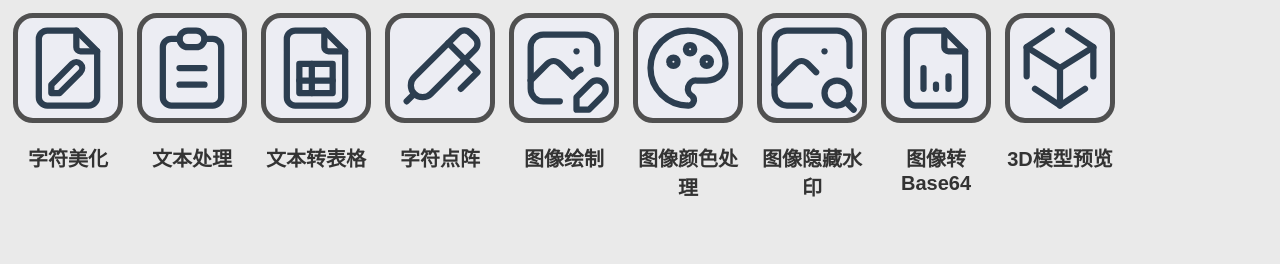
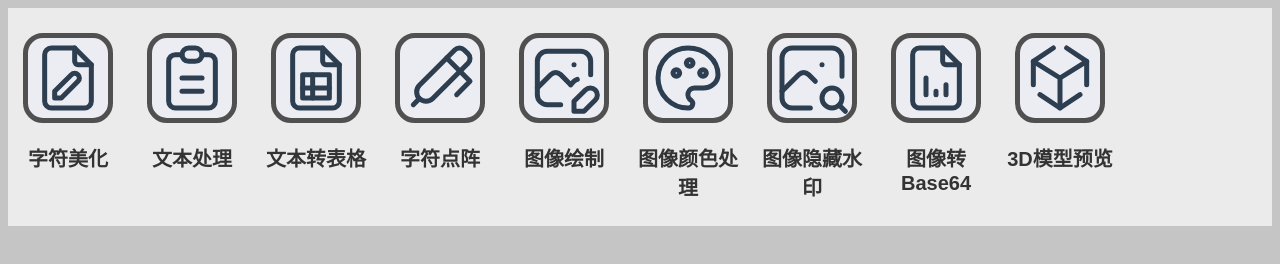
Before and after one commit to cvbnnnnnbvc/demo, a plain HTML site: page deal.html in a window 1280 px wide. Drawn offline with Linux system fonts and the light colour scheme.

Commit message:
Update deal.html

```diff
--- a/deal.html
+++ b/deal.html
@@ -6,7 +6,11 @@
     <title>制作处理</title>
     <style>
         body {
-            background-color: rgb(234, 234, 234);
+            background-color: rgb(197, 197, 197);
+        }
+        .opp {
+            padding-top:20px;
+            background-color: rgb(235, 235, 235);
         }
         .box {
             padding: 5px;
@@ -18,8 +22,8 @@
         .square {
             margin-left: auto;
             margin-right: auto;
-            width: 100px;
-            height: 100px;
+            width: 80px;
+            height: 80px;
             background-color: rgb(236, 237, 243);
             border-radius: 20px;
             text-align: center;
@@ -38,9 +42,10 @@
     </style>
 </head>
 <body>
+<div class="opp">
 <div class="box">
     <div class="square" onclick="navigateTo('https://cvbnnnnnbvc.github.io/text/1.html')">
-        <svg xmlns="http://www.w3.org/2000/svg" class="icon icon-tabler icon-tabler-file-pencil" width="100" height="100" viewBox="0 0 24 24" stroke-width="1.5" stroke="#2c3e50" fill="none" stroke-linecap="round" stroke-linejoin="round">
+        <svg xmlns="http://www.w3.org/2000/svg" class="icon icon-tabler icon-tabler-file-pencil" width="80" height="80" viewBox="0 0 24 24" stroke-width="1.5" stroke="#2c3e50" fill="none" stroke-linecap="round" stroke-linejoin="round">
             <path stroke="none" d="M0 0h24v24H0z" fill="none"/>
             <path d="M14 3v4a1 1 0 0 0 1 1h4" />
             <path d="M17 21h-10a2 2 0 0 1 -2 -2v-14a2 2 0 0 1 2 -2h7l5 5v11a2 2 0 0 1 -2 2z" />
@@ -54,7 +59,7 @@
 
 <div class="box">
     <div class="square" onclick="navigateTo('https://cvbnnnnnbvc.github.io/text/')">
-        <svg xmlns="http://www.w3.org/2000/svg" class="icon icon-tabler icon-tabler-clipboard-text" width="100" height="100" viewBox="0 0 24 24" stroke-width="1.5" stroke="#2c3e50" fill="none" stroke-linecap="round" stroke-linejoin="round">
+        <svg xmlns="http://www.w3.org/2000/svg" class="icon icon-tabler icon-tabler-clipboard-text" width="80" height="80" viewBox="0 0 24 24" stroke-width="1.5" stroke="#2c3e50" fill="none" stroke-linecap="round" stroke-linejoin="round">
             <path stroke="none" d="M0 0h24v24H0z" fill="none"/>
             <path d="M9 5h-2a2 2 0 0 0 -2 2v12a2 2 0 0 0 2 2h10a2 2 0 0 0 2 -2v-12a2 2 0 0 0 -2 -2h-2" />
             <path d="M9 3m0 2a2 2 0 0 1 2 -2h2a2 2 0 0 1 2 2v0a2 2 0 0 1 -2 2h-2a2 2 0 0 1 -2 -2z" />
@@ -69,7 +74,7 @@
 
 <div class="box">
     <div class="square" onclick="navigateTo('https://cvbnnnnnbvc.github.io/text/3.html')">
-        <svg xmlns="http://www.w3.org/2000/svg" class="icon icon-tabler icon-tabler-file-spreadsheet" width="100" height="100" viewBox="0 0 24 24" stroke-width="1.5" stroke="#2c3e50" fill="none" stroke-linecap="round" stroke-linejoin="round">
+        <svg xmlns="http://www.w3.org/2000/svg" class="icon icon-tabler icon-tabler-file-spreadsheet" width="80" height="80" viewBox="0 0 24 24" stroke-width="1.5" stroke="#2c3e50" fill="none" stroke-linecap="round" stroke-linejoin="round">
             <path stroke="none" d="M0 0h24v24H0z" fill="none"/>
             <path d="M14 3v4a1 1 0 0 0 1 1h4" />
             <path d="M17 21h-10a2 2 0 0 1 -2 -2v-14a2 2 0 0 1 2 -2h7l5 5v11a2 2 0 0 1 -2 2z" />
@@ -85,7 +90,7 @@
 
 <div class="box">
     <div class="square" onclick="navigateTo('https://cvbnnnnnbvc.github.io/text/4.html')">
-        <svg xmlns="http://www.w3.org/2000/svg" class="icon icon-tabler icon-tabler-ballpen" width="100" height="100" viewBox="0 0 24 24" stroke-width="1.5" stroke="#2c3e50" fill="none" stroke-linecap="round" stroke-linejoin="round">
+        <svg xmlns="http://www.w3.org/2000/svg" class="icon icon-tabler icon-tabler-ballpen" width="80" height="80" viewBox="0 0 24 24" stroke-width="1.5" stroke="#2c3e50" fill="none" stroke-linecap="round" stroke-linejoin="round">
             <path stroke="none" d="M0 0h24v24H0z" fill="none"/>
             <path d="M14 6l7 7l-4 4" />
             <path d="M5.828 18.172a2.828 2.828 0 0 0 4 0l10.586 -10.586a2 2 0 0 0 0 -2.829l-1.171 -1.171a2 2 0 0 0 -2.829 0l-10.586 10.586a2.828 2.828 0 0 0 0 4z" />
@@ -99,7 +104,7 @@
 
 <div class="box">
     <div class="square" onclick="navigateTo('https://cvbnnnnnbvc.github.io/pic/4.html')">
-        <svg xmlns="http://www.w3.org/2000/svg" class="icon icon-tabler icon-tabler-photo-edit" width="100" height="100" viewBox="0 0 24 24" stroke-width="1.5" stroke="#2c3e50" fill="none" stroke-linecap="round" stroke-linejoin="round">
+        <svg xmlns="http://www.w3.org/2000/svg" class="icon icon-tabler icon-tabler-photo-edit" width="80" height="80" viewBox="0 0 24 24" stroke-width="1.5" stroke="#2c3e50" fill="none" stroke-linecap="round" stroke-linejoin="round">
             <path stroke="none" d="M0 0h24v24H0z" fill="none"/>
             <path d="M15 8h.01" />
             <path d="M11 20h-4a3 3 0 0 1 -3 -3v-10a3 3 0 0 1 3 -3h10a3 3 0 0 1 3 3v4" />
@@ -115,7 +120,7 @@
 
 <div class="box">
     <div class="square" onclick="navigateTo('https://cvbnnnnnbvc.github.io/pic')">
-        <svg xmlns="http://www.w3.org/2000/svg" class="icon icon-tabler icon-tabler-palette" width="100" height="100" viewBox="0 0 24 24" stroke-width="1.5" stroke="#2c3e50" fill="none" stroke-linecap="round" stroke-linejoin="round">
+        <svg xmlns="http://www.w3.org/2000/svg" class="icon icon-tabler icon-tabler-palette" width="80" height="80" viewBox="0 0 24 24" stroke-width="1.5" stroke="#2c3e50" fill="none" stroke-linecap="round" stroke-linejoin="round">
             <path stroke="none" d="M0 0h24v24H0z" fill="none"/>
             <path d="M12 21a9 9 0 0 1 0 -18c4.97 0 9 3.582 9 8c0 1.06 -.474 2.078 -1.318 2.828c-.844 .75 -1.989 1.172 -3.182 1.172h-2.5a2 2 0 0 0 -1 3.75a1.3 1.3 0 0 1 -1 2.25" />
             <path d="M8.5 10.5m-1 0a1 1 0 1 0 2 0a1 1 0 1 0 -2 0" />
@@ -130,7 +135,7 @@
 
 <div class="box">
     <div class="square" onclick="navigateTo('https://cvbnnnnnbvc.github.io/pic/6.html')">
-        <svg xmlns="http://www.w3.org/2000/svg" class="icon icon-tabler icon-tabler-photo-search" width="100" height="100" viewBox="0 0 24 24" stroke-width="1.5" stroke="#2c3e50" fill="none" stroke-linecap="round" stroke-linejoin="round">
+        <svg xmlns="http://www.w3.org/2000/svg" class="icon icon-tabler icon-tabler-photo-search" width="80" height="80" viewBox="0 0 24 24" stroke-width="1.5" stroke="#2c3e50" fill="none" stroke-linecap="round" stroke-linejoin="round">
             <path stroke="none" d="M0 0h24v24H0z" fill="none"/>
             <path d="M15 8h.01" />
             <path d="M11.5 21h-5.5a3 3 0 0 1 -3 -3v-12a3 3 0 0 1 3 -3h12a3 3 0 0 1 3 3v5.5" />
@@ -146,7 +151,7 @@
 
 <div class="box">
     <div class="square" onclick="navigateTo('https://cvbnnnnnbvc.github.io/pic/7.html')">
-        <svg xmlns="http://www.w3.org/2000/svg" class="icon icon-tabler icon-tabler-file-analytics" width="100" height="100" viewBox="0 0 24 24" stroke-width="1.5" stroke="#2c3e50" fill="none" stroke-linecap="round" stroke-linejoin="round">
+        <svg xmlns="http://www.w3.org/2000/svg" class="icon icon-tabler icon-tabler-file-analytics" width="80" height="80" viewBox="0 0 24 24" stroke-width="1.5" stroke="#2c3e50" fill="none" stroke-linecap="round" stroke-linejoin="round">
             <path stroke="none" d="M0 0h24v24H0z" fill="none"/>
             <path d="M14 3v4a1 1 0 0 0 1 1h4" />
             <path d="M17 21h-10a2 2 0 0 1 -2 -2v-14a2 2 0 0 1 2 -2h7l5 5v11a2 2 0 0 1 -2 2z" />
@@ -162,7 +167,7 @@
 
 <div class="box">
     <div class="square" onclick="navigateTo('https://cvbnnnnnbvc.github.io/3D/look')">
-        <svg xmlns="http://www.w3.org/2000/svg" class="icon icon-tabler icon-tabler-brand-unity" width="100" height="100" viewBox="0 0 24 24" stroke-width="1.5" stroke="#2c3e50" fill="none" stroke-linecap="round" stroke-linejoin="round">
+        <svg xmlns="http://www.w3.org/2000/svg" class="icon icon-tabler icon-tabler-brand-unity" width="80" height="80" viewBox="0 0 24 24" stroke-width="1.5" stroke="#2c3e50" fill="none" stroke-linecap="round" stroke-linejoin="round">
             <path stroke="none" d="M0 0h24v24H0z" fill="none"/>
             <path d="M14 3l6 4v7" />
             <path d="M18 17l-6 4l-6 -4" />
@@ -175,6 +180,7 @@
         <h3>3D模型预览</h3>
     </div>
 </div>
+</div>
 
 
 <script>
```
